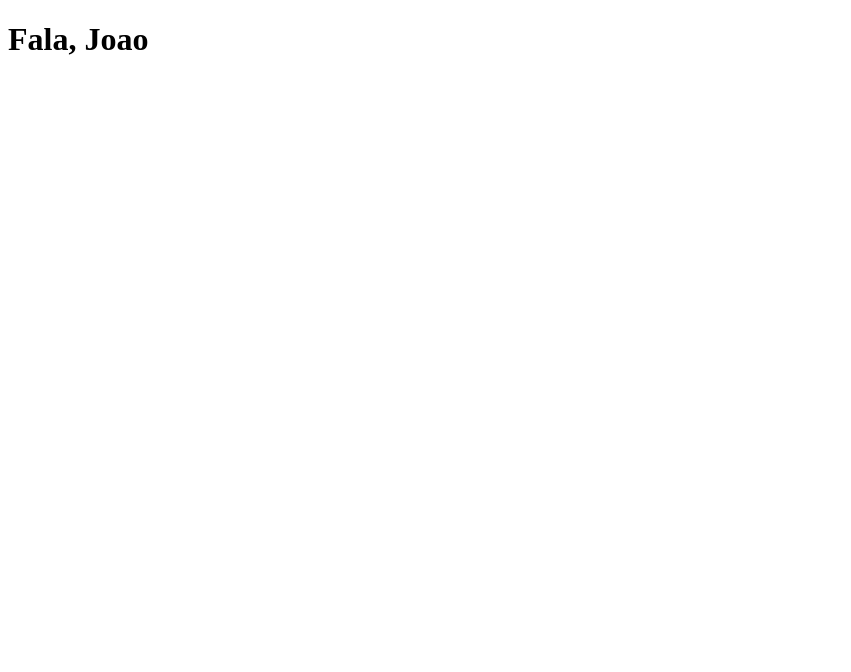
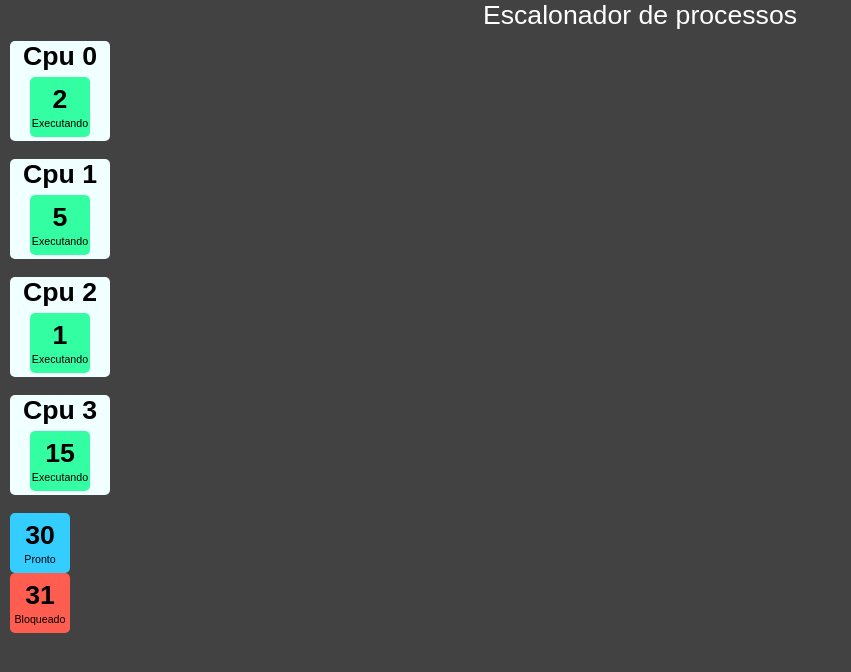
Before and after one commit to JonatasP2A/escalonador, a React (Create React App) app: page / in a window 1280 px wide. Shown: the top 672 px of the page, without its empty margins (0-851 px from the left). Built offline with nearby package versions, Linux system fonts and the light colour scheme.

Commit message:
Criando componentes de processo e Cpu

```diff
--- a/src/App.js
+++ b/src/App.js
@@ -1,14 +1,47 @@
 import React, { useState } from "react";
+import Process from './components/Process/index';
+import Cpu from './components/Cpu/index';
+import './styles.css';
+import { PROCESS_STATE } from "./constants";
 
-function App() {
-  const [userFirstRow, setUserFirstRow] = useState();
-  const [userSecondRow, setUserSecondRow] = useState();
-  const [userThirdRow, setUserThirdRow] = useState();
+const App = () => {
 
-  const [realTimeRow, setRealTimeRow] = useState();
-  //Testando commit
-  return <h1>Fala, Joao</h1>;
+  return (
+    <>
+      <p className='pageTitle'>Escalonador de processos</p>
+      <div className='App' style={{ padding: 10 }}>
+        <Cpu
+          id={0}
+          process={2}//Arrumar uma forma de só com o Id identificar todos os atributos do processo
+        />
+        <br />
+        <Cpu
+          id={1}
+          process={5}//Arrumar uma forma de só com o Id identificar todos os atributos do processo
+        />
+        <br />
+        <Cpu
+          id={2}
+          process={1}//Arrumar uma forma de só com o Id identificar todos os atributos do processo
+        />
+        <br />
+        <Cpu
+          id={3}
+          process={15}//Arrumar uma forma de só com o Id identificar todos os atributos do processo
+        />
+        <br />
+        <Process
+          id={30}
+          stateProcess={PROCESS_STATE.READY}
+        />
+        <Process
+          id={31}
+          stateProcess={PROCESS_STATE.BLOCKED}
+        />
+
+      </div>
+    </>
+  );
 }
 
 export default App;
-// bernadin ta 4-1 pro atletico//
--- /dev/null
+++ b/src/components/Cpu/index.js
@@ -0,0 +1,21 @@
+import React from 'react';
+import './styles.css'
+import Process from '../Process/index';
+import { PROCESS_STATE } from "../../constants";
+
+const Cpu = props => {
+
+  return (
+    <div className='cpuContainer'>
+      <p className='cpuIdentifier'>Cpu {props.id}</p>
+      <div className='processContainer'>
+        <Process
+          id={props.process}
+          stateProcess={PROCESS_STATE.RUNNING}
+        />
+      </div>
+    </div>
+  );
+}
+
+export default Cpu;
--- /dev/null
+++ b/src/components/Cpu/styles.css
@@ -0,0 +1,20 @@
+.cpuContainer{
+  background-color: azure;
+  height: 100px;
+  width: 100px;
+  border-radius: 5px;
+}
+.cpuIdentifier{
+  display: flex;
+  align-items: center;
+  text-align: center;
+  font-weight: bold;
+  justify-content: center;
+  font-size: 20pt;
+  padding-bottom: 5px;
+}
+.processContainer{
+  display: flex;
+  align-items: center;
+  justify-content: center;
+}
--- /dev/null
+++ b/src/components/Process/index.js
@@ -0,0 +1,33 @@
+import React, { useState, useEffect } from 'react';
+import './styles.css'
+import { PROCESS_STATE, COLOR } from '../../constants';
+
+
+const Process = props => {
+
+  const [textDescription, setTextDescription] = useState(''); //Dar um jeito de setar esse cara em tempo de execução
+  const [backgroundColor, setBackgroundColor] = useState(COLOR.GRAY);
+  useEffect(() => {
+    if(props.stateProcess === PROCESS_STATE.RUNNING){
+      setTextDescription("Executando");
+      setBackgroundColor(COLOR.GREEN);
+    }
+    else if(props.stateProcess === PROCESS_STATE.READY){
+      setTextDescription("Pronto");
+      setBackgroundColor(COLOR.BLUE);
+    }
+    else{
+      setTextDescription("Bloqueado");
+      setBackgroundColor(COLOR.RED);
+    }
+  });
+
+  return (
+    <div className='backgroundProcess' style={{ backgroundColor: backgroundColor}} >
+      <h4 className='idProcess'>{props.id}</h4>
+      <p className='stateProcess'>{textDescription}</p>
+    </div>
+  );
+}
+
+export default Process;
--- /dev/null
+++ b/src/components/Process/styles.css
@@ -0,0 +1,24 @@
+.backgroundProcess {
+  border-radius: 5px;
+  padding: 5px;
+  width: 60px;
+  height: 60px;
+}
+
+.idProcess{
+  display: flex;
+  align-items: center;
+  text-align: center;
+  font-weight: bold;
+  justify-content: center;
+  height: 70%;
+  font-size: 20pt
+}
+
+.stateProcess{
+  display: flex;
+  align-items: center;
+  text-align: center;
+  justify-content: center;
+  font-size: 8pt;
+}
--- /dev/null
+++ b/src/constants.js
@@ -0,0 +1,14 @@
+export const PROCESS_STATE = {
+  RUNNING: 0,
+  READY: 1,
+  BLOCKED: 2
+}
+
+export const COLOR = {
+  GREEN: '#33FFA2',
+  RED: '#FF5D50',
+  BLUE: '#33CEFF',
+  BLACK: '#000000',
+  WHITE: '#FFFFFF',
+  GRAY: '#B8B8B8'
+}
--- /dev/null
+++ b/src/styles.css
@@ -0,0 +1,19 @@
+/*Estilizações gerais do projeto*/
+
+*{
+  margin: 0;
+  padding: 0;
+  outline: 0;
+  box-sizing: border-box;
+}
+body{
+  font-family: Arial, Helvetica, sans-serif;
+  background-color: #424242;
+}
+.pageTitle{
+  color: white;
+  display: flex;
+  text-align: center;
+  justify-content: center;
+  font-size: 20pt;
+}
```
